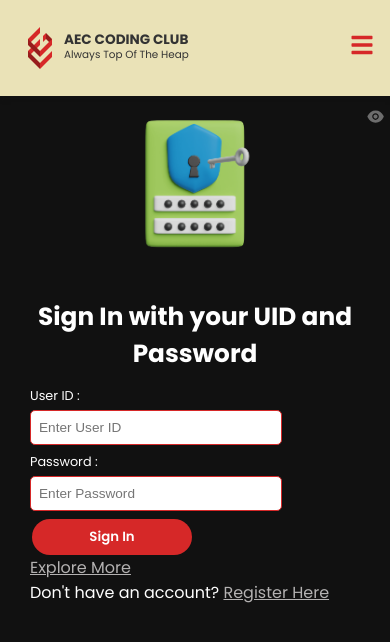
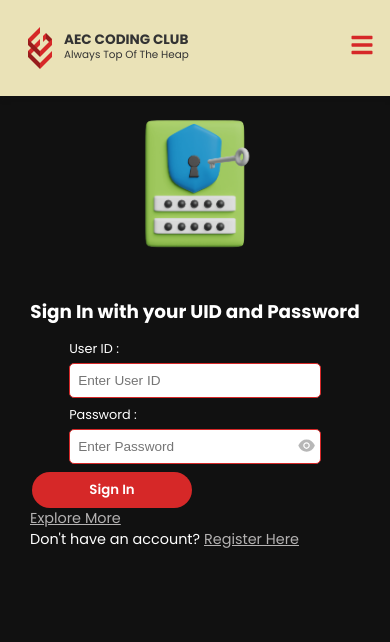
Before and after one commit to aec-coding-club/AEC-Coding-Club-Website, a React (Create React App) app in the folder Frontend/: page /signin in a window 390 px wide. Shown: the top 642 px of the page. Built offline with nearby package versions, Linux system fonts and the light colour scheme.

Commit message:
signin page fixed

```diff
--- a/Frontend/src/Pages/Components/Siginform.jsx
+++ b/Frontend/src/Pages/Components/Siginform.jsx
@@ -1,19 +1,19 @@
-import React, { useState } from 'react';
-import { Link, useNavigate } from 'react-router-dom';
-import Axios from 'axios';
-import { Api } from '../../backend';
-import { AiFillEye, AiFillEyeInvisible } from 'react-icons/ai';
+import React, { useState } from "react";
+import { Link, useNavigate } from "react-router-dom";
+import Axios from "axios";
+import { Api } from "../../backend";
+import { AiFillEye, AiFillEyeInvisible } from "react-icons/ai";
 
 const Siginform = () => {
   const [registerdata, setRegisterdata] = useState({
-    uid: '',
-    password: '',
+    uid: "",
+    password: "",
   });
   let navigate = useNavigate();
 
   async function submit(e) {
     e.preventDefault();
-    console.log('Data Submitted');
+    console.log("Data Submitted");
     const data = {
       uid: registerdata.uid,
       password: registerdata.password,
@@ -24,20 +24,20 @@ const Siginform = () => {
     });
 
     if (dataposted.data.success) {
-      console.log('Logged In Successfully');
-      localStorage.setItem('token', dataposted.data.token);
+      console.log("Logged In Successfully");
+      localStorage.setItem("token", dataposted.data.token);
       localStorage.setItem(
-        'name',
+        "name",
         `${dataposted.data.user.firstName} ${dataposted.data.user.lastName}`
       );
-      localStorage.setItem('pimage', `${dataposted.data.user.profilePicture}`);
-      navigate('/dashboard');
+      localStorage.setItem("pimage", `${dataposted.data.user.profilePicture}`);
+      navigate("/dashboard");
       window.location.reload();
     } else {
-      console.log('Access Denied');
+      console.log("Access Denied");
       setRegisterdata({
-        uid: '',
-        password: '',
+        uid: "",
+        password: "",
       });
     }
     console.log(dataposted);
@@ -58,7 +58,8 @@ const Siginform = () => {
   return (
     <>
       <form onSubmit={(e) => submit(e)}>
-        <h1>Sign In with your UID and Password</h1>
+        <h1 id='signin-heading'>Sign In with your UID and Password</h1>
+        <div className='useridPass'>
           <div className='details'>
             <label htmlFor='uid'>User ID : </label>
             <br />
@@ -78,8 +79,9 @@ const Siginform = () => {
           <div className='details'>
             <label htmlFor='password'>Password : </label>
             <br />
+            <div className='inline-input-svg'>
               <input
-            type={viewPassword ? 'text' : 'password'}
+                type={viewPassword ? "text" : "password"}
                 name='password'
                 id='password'
                 className='input__field signin__input__field'
@@ -93,6 +95,8 @@ const Siginform = () => {
                 {viewPassword ? <AiFillEyeInvisible /> : <AiFillEye />}
               </span>
             </div>
+          </div>
+        </div>
 
         <button className='btn login-signup-btn'>Sign In</button>
 
@@ -103,7 +107,7 @@ const Siginform = () => {
             </Link>
           </p>
           <p>
-            Don't have an account?{' '}
+            Don't have an account?{" "}
             <Link to='/signup' className='links'>
               Register Here
             </Link>
--- a/Frontend/src/Pages/styles/SigninSignup.css
+++ b/Frontend/src/Pages/styles/SigninSignup.css
@@ -102,7 +102,7 @@ h1 {
 #confirmPassword + span svg {
   margin-top: 0.4rem;
   position: absolute;
-  top: 0.4rem;
+  top: 0.48rem;
   right: 0.3rem;
   z-index: 1111;
   color: rgba(151, 151, 151, 0.692);
@@ -183,6 +183,20 @@ h1 {
     height: 1.2rem;
     margin-top: 0.3rem;
   }
+  /*for signin page ----> */
+  .useridPass {
+    width: fit-content;
+    margin: 0 auto;
+  }
+  .useridPass .details {
+    width: fit-content;
+  }
+  #signin-heading {
+    font-size: 1.15rem;
+  }
+  .user-login p {
+    font-size: 0.9rem;
+  }
 }
 @media (max-width: 354px) {
   form {
@@ -199,4 +213,8 @@ h1 {
   .user-img {
     text-align: center;
   }
+  /*for signin page ----> */
+  #signin-heading {
+    font-size: 0.87rem;
+  }
 }
```
Lines whose indentation alone changed are shown as unchanged.
